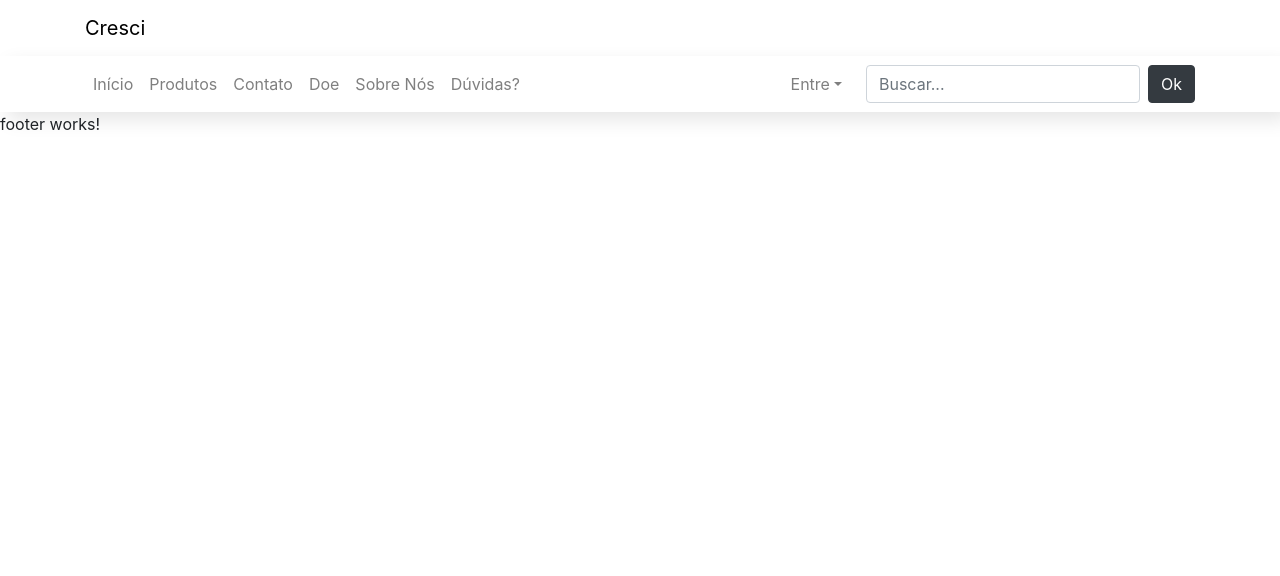
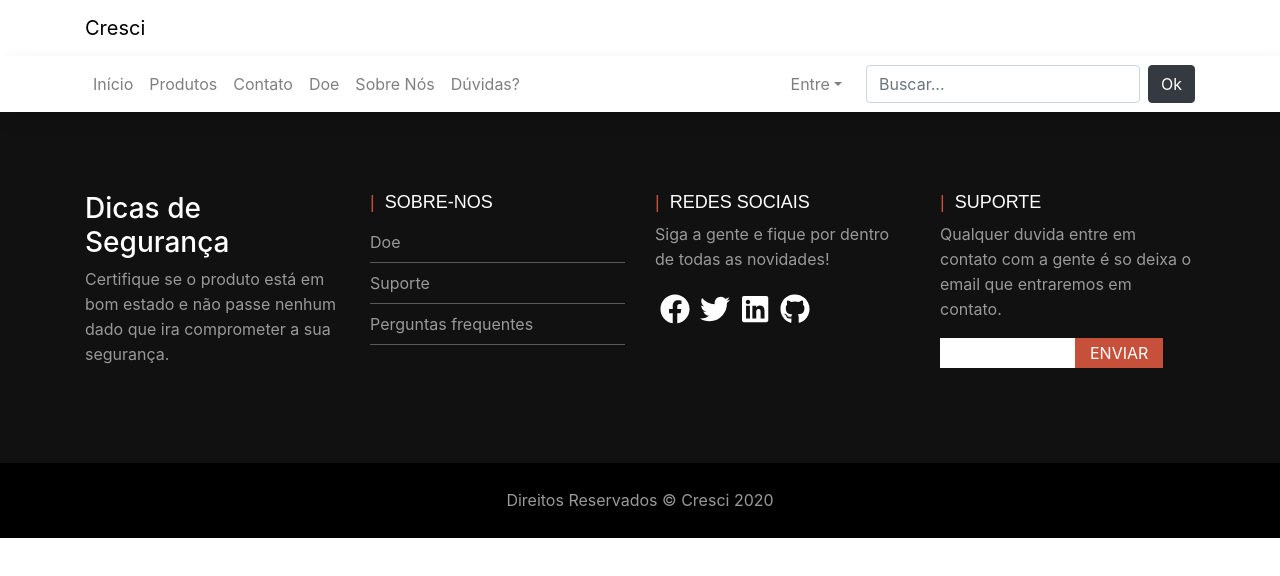
Before and after one commit to gabriellimma/cresci, an Angular app in the folder siteCresci/: page / in a window 1280 px wide. Shown: the top 576 px of the page. Built offline with nearby package versions, Linux system fonts and the light colour scheme.

Commit message:
implementing footer

```diff
--- a/siteCresci/package.json
+++ b/siteCresci/package.json
@@ -19,6 +19,11 @@
     "@angular/platform-browser": "~9.1.0",
     "@angular/platform-browser-dynamic": "~9.1.0",
     "@angular/router": "~9.1.0",
+    "@fortawesome/angular-fontawesome": "^0.6.1",
+    "@fortawesome/fontawesome-svg-core": "^1.2.28",
+    "@fortawesome/free-brands-svg-icons": "^5.13.0",
+    "@fortawesome/free-regular-svg-icons": "^5.13.0",
+    "@fortawesome/free-solid-svg-icons": "^5.13.0",
     "bootstrap": "^4.1.1",
     "jquery": "^3.5.0",
     "popper.js": "^1.16.1",
--- a/siteCresci/src/app/app.module.ts
+++ b/siteCresci/src/app/app.module.ts
@@ -6,6 +6,7 @@ import { AppComponent } from './app.component';
 import { HomeComponent } from './home/home.component';
 import { NavbarComponent } from './navbar/navbar.component';
 import { FooterComponent } from './footer/footer.component';
+import { FontAwesomeModule } from '@fortawesome/angular-fontawesome';
 
 @NgModule({
   declarations: [
@@ -16,7 +17,8 @@ import { FooterComponent } from './footer/footer.component';
   ],
   imports: [
     BrowserModule,
-    AppRoutingModule
+    AppRoutingModule,
+    FontAwesomeModule
   ],
   providers: [],
   bootstrap: [AppComponent]
--- a/siteCresci/src/app/footer/footer.component.css
+++ b/siteCresci/src/app/footer/footer.component.css
@@ -0,0 +1,109 @@
+p {
+  color: #999;
+  line-height: 25px;
+}
+h2,
+h3 {
+  color: #fff;
+}
+h2 {
+  font-size: 18px;
+}
+.footer-top {
+  background: #111;
+  padding: 80px 0;
+}
+.segment-one h3 {
+  font-family: Arial, Helvetica, sans-serif;
+  color: #fff;
+  letter-spacing: 3px;
+  margin: 10px 0;
+}
+.segment-two h2 {
+  color: #fff;
+  font-family: Arial, Helvetica, sans-serif;
+  text-transform: uppercase;
+}
+.segment-two h2:before {
+  content: "|";
+  color: #c65039;
+  padding-right: 10px;
+}
+.segment-two ul {
+  margin: 0;
+  padding: 0;
+  list-style: none;
+}
+.segment-two ul li {
+  border-bottom: 1px solid rgba(255, 255, 255, 0.3);
+  line-height: 40px;
+}
+.segment-two ul li a {
+  color: #999;
+  text-decoration: none;
+}
+.segment-three h2 {
+  color: #fff;
+  font-family: Arial, Helvetica, sans-serif;
+  text-transform: uppercase;
+}
+.segment-three h2:before {
+  content: "|";
+  color: #c65039;
+  padding-right: 10px;
+}
+.segment-three a {
+  width: 40px;
+  height: 40px;
+  display: inline-block;
+  border-radius: 50%;
+  text-align: center;
+}
+.segment-three a i {
+  font-size: 30px;
+  color: #fff;
+  /* padding: 10px 12px; */
+}
+.segment-four h2 {
+  color: #fff;
+  font-family: Arial, Helvetica, sans-serif;
+  text-transform: uppercase;
+}
+.segment-four h2:before {
+  content: "|";
+  color: #c65039;
+  padding-right: 10px;
+}
+.segment-four form input[type="submit"] {
+  background: #c65039;
+  border: none;
+  padding: 3px 15px;
+  margin-left: -5px;
+  color: #fff;
+  text-transform: uppercase;
+}
+.segment-four form input[type="email"] {
+  border: none;
+  padding: 3px 15px;
+  width: 140px;
+}
+.footer-bottom-text {
+  text-align: center;
+  background: #000;
+  line-height: 75px;
+}
+/* responsividade css */
+
+@media only screen and (min-width: 768px) and (max-width: 991px) {
+  .md-mb30 {
+    margin-bottom: 30px;
+  }
+}
+@media only screen and (max-width: 767px) {
+  .sm-mb-30 {
+    margin-bottom: 30px;
+  }
+  .footer-top {
+    padding: 50px 0;
+  }
+}
--- a/siteCresci/src/app/footer/footer.component.html
+++ b/siteCresci/src/app/footer/footer.component.html
@@ -1 +1,54 @@
-<p>footer works!</p>
+<footer>
+  <div class="footer-top">
+    <div class="container">
+      <div class="row">
+        <div class="col-md-3 col-sm-6 col-xs-12 segment-on md-mb-30 sm-mb-30">
+          <h3>Dicas de Segurança</h3>
+          <p>
+            Certifique se o produto está em bom estado e não passe nenhum dado
+            que ira comprometer a sua segurança.
+          </p>
+        </div>
+
+        <div class="col-md-3 col-sm-6 col-xs-12 segment-two md-mb-30 sm-mb-30">
+          <h2>Sobre-nos</h2>
+          <ul>
+            <li><a href="#">Doe</a></li>
+            <li><a href="#">Suporte</a></li>
+            <li><a href="#">Perguntas frequentes</a></li>
+          </ul>
+        </div>
+        <div class="col-md-3 col-sm-6 col-xs-12 segment-three sm-mb-30">
+          <h2>Redes Sociais</h2>
+          <p>Siga a gente e fique por dentro de todas as novidades!</p>
+          <a href="#"
+            ><i class="fa fa-facebook"
+              ><fa-icon [icon]="faFacebook"></fa-icon></i
+          ></a>
+          <a href="#"
+            ><i class="fa fa-twitter"><fa-icon [icon]="faTwitter"></fa-icon></i
+          ></a>
+          <a href="#"
+            ><i class="fa fa-linkedin"
+              ><fa-icon [icon]="faLinkedin"></fa-icon></i
+          ></a>
+          <a href="#"
+            ><i class="fa fa-github"><fa-icon [icon]="faGithub"></fa-icon></i
+          ></a>
+        </div>
+        <div class="col-md-3 col-sm-6 col-xs-12 segment-four sm-mb-30">
+          <h2>Suporte</h2>
+          <p>
+            Qualquer duvida entre em contato com a gente é so deixa o email que
+            entraremos em contato.
+          </p>
+          <form action="">
+            <input type="email" />
+            <input type="submit" value="ENVIAR" />
+          </form>
+        </div>
+      </div>
+    </div>
+  </div>
+  <p class="footer-bottom-text">Direitos Reservados &copy; Cresci 2020</p>
+</footer>
--- a/siteCresci/src/app/footer/footer.component.ts
+++ b/siteCresci/src/app/footer/footer.component.ts
@@ -1,15 +1,21 @@
 import { Component, OnInit } from '@angular/core';
+import { faFacebook } from '@fortawesome/free-brands-svg-icons';
+import { faTwitter } from '@fortawesome/free-brands-svg-icons';
+import { faLinkedin } from '@fortawesome/free-brands-svg-icons';
+import { faGithub } from '@fortawesome/free-brands-svg-icons';
 
 @Component({
   selector: 'app-footer',
   templateUrl: './footer.component.html',
-  styleUrls: ['./footer.component.css']
+  styleUrls: ['./footer.component.css'],
 })
 export class FooterComponent implements OnInit {
+  faFacebook = faFacebook;
+  faTwitter = faTwitter;
+  faLinkedin = faLinkedin;
+  faGithub = faGithub;
 
-  constructor() { }
+  constructor() {}
 
-  ngOnInit(): void {
-  }
-
+  ngOnInit(): void {}
 }
```
Also changed, not shown: 1 other file (tests, documents, lock files or other folders).
